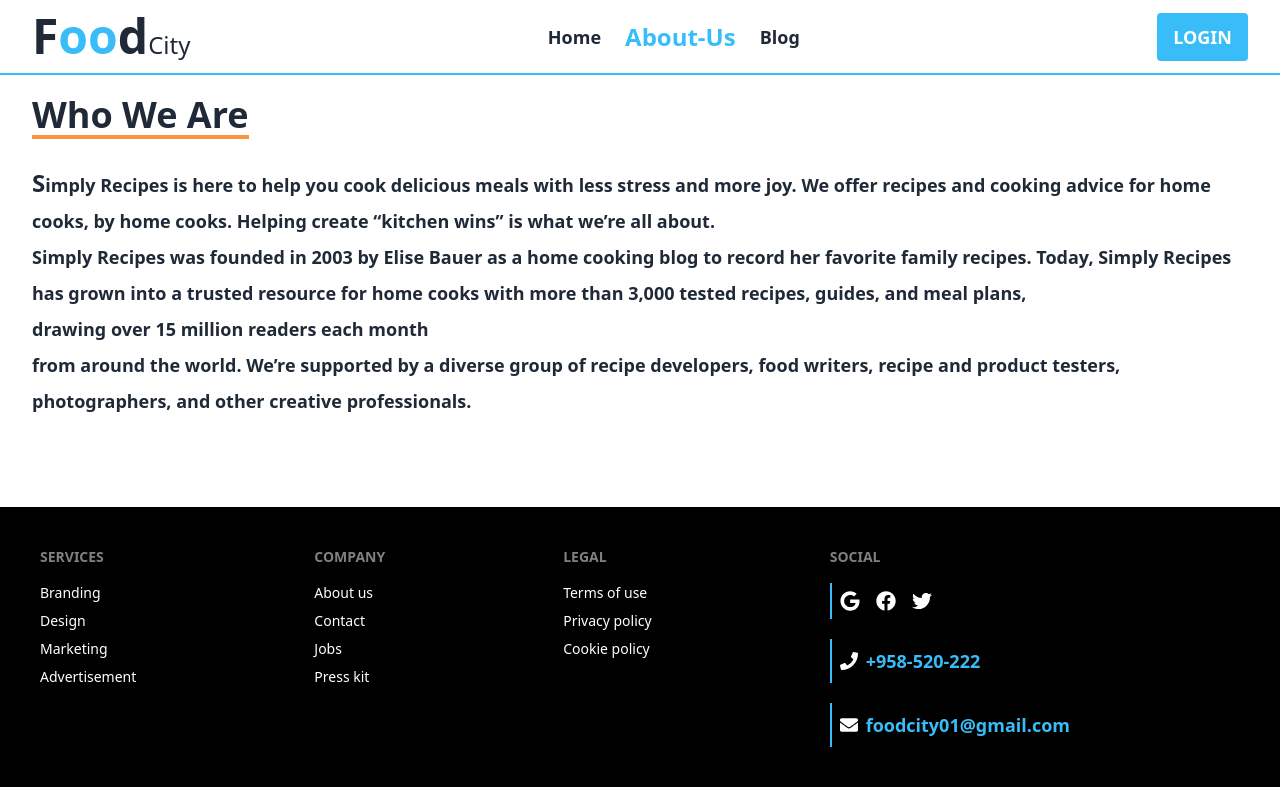
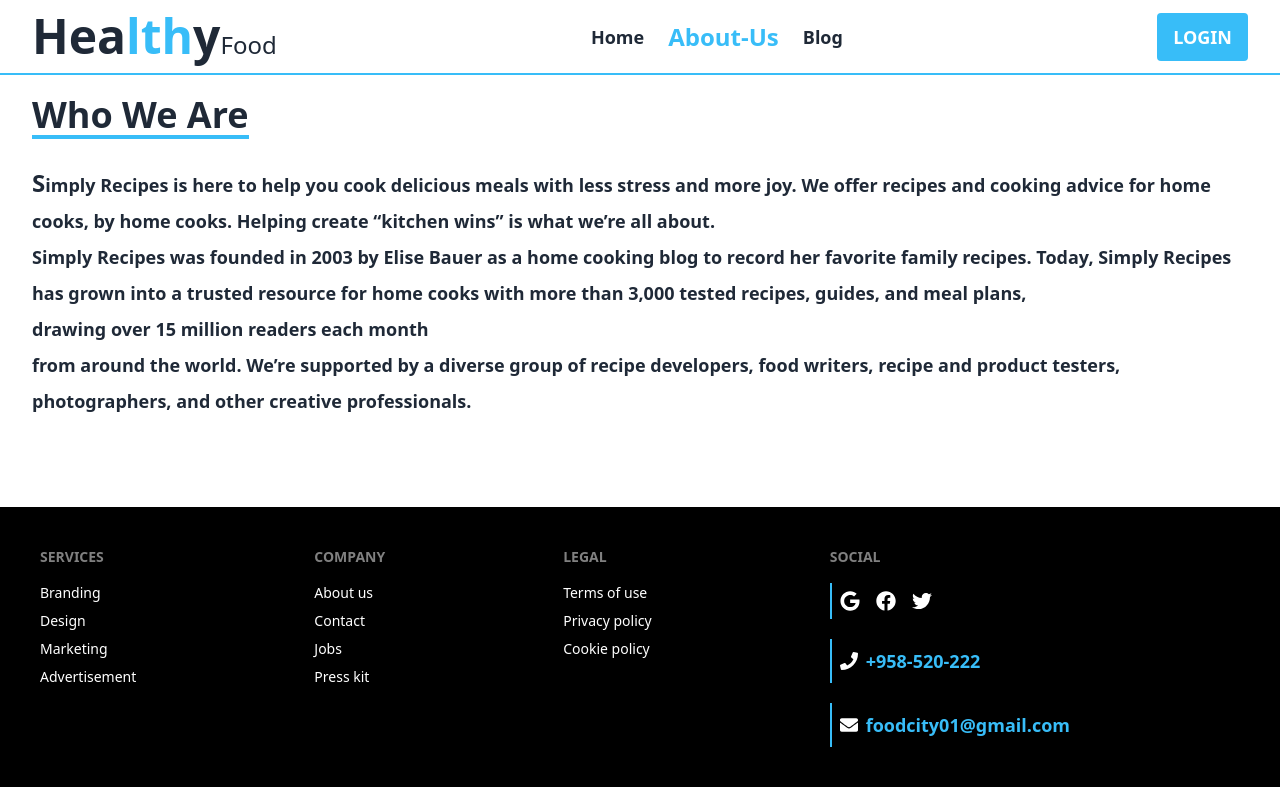
Before and after one commit to Auporna-Barua/recepe-client, a React (Vite) app: page /about in a window 1280 px wide. Built offline with nearby package versions, Linux system fonts and the light colour scheme; no server answers.

Commit message:
add navbar on home page and logo design for navbar

```diff
--- a/index.html
+++ b/index.html
@@ -2,7 +2,7 @@
 <html lang="en">
   <head>
     <meta charset="UTF-8" />
-    <link rel="icon" type="image/svg+xml" href="/vite.svg" />
+    <link rel="icon" type="image/svg+xml" href="/src/assets/logo.jpg" />
     <meta name="viewport" content="width=device-width, initial-scale=1.0" />
     <title>Healthy Food</title>
   </head>
--- a/src/components/navbar/Navbar.jsx
+++ b/src/components/navbar/Navbar.jsx
@@ -1,7 +1,7 @@
 import { useContext } from "react";
 import { Link, NavLink } from "react-router-dom";
 import { AuthContext } from "../../providers/AuthProvider";
-
+import logo from "../../assets/logo.jpg";
 const Navbar = () => {
   const { user, logOut } = useContext(AuthContext);
 
@@ -12,13 +12,13 @@ const Navbar = () => {
   };
 
   return (
-    <div className="lg:flex lg:justify-between lg:items-center lg:px-8 p-3 lg:p-0 lg:py-3 border-b-2 border-sky-400 mb-4">
+    <div className="lg:flex lg:justify-between lg:items-center lg:px-8 p-3 lg:p-0 lg:py-3 border-b-2 border-sky-400 ">
       <Link to={"/"}>
         <p>
           <span className="text-5xl font-bold">
-            F<span className="font-extrabold text-sky-400">oo</span>d
+            Hea<span className="font-extrabold text-sky-400">lth</span>y
           </span>
-          <span className="text-2xl">City</span>
+          <span className="text-2xl">Food</span>
         </p>
       </Link>
 
--- a/src/layout's/Main.jsx
+++ b/src/layout's/Main.jsx
@@ -1,9 +1,11 @@
 import Footer from "../components/footer/Footer";
 import { Outlet } from "react-router-dom";
+import Navbar from "../components/navbar/Navbar";
 
 function Main() {
   return (
     <div>
+      <Navbar></Navbar>
       <Outlet></Outlet>
       <Footer></Footer>
     </div>
--- a/src/pages/About/About.jsx
+++ b/src/pages/About/About.jsx
@@ -6,7 +6,7 @@ const About = () => {
     <div>
       <Navbar></Navbar>
       <div>
-        <h2 className="font-bold text-4xl border-b-4 border-orange-400 w-fit mx-8 mt-5">
+        <h2 className="font-bold text-4xl border-b-4 border-sky-400 w-fit mx-8 mt-5">
           Who We Are
         </h2>
         <p className="font-semibold text-lg mt-5 px-8 py-2 leading-loose">
--- a/src/pages/Blog/Blog.jsx
+++ b/src/pages/Blog/Blog.jsx
@@ -17,7 +17,7 @@ const Blog = () => {
             <div className="text-center">
               <button
                 onClick={toPdf}
-                className="btn bg-orange-400 hover:bg-orange-400 border-none font-lg font-bold"
+                className="btn bg-sky-400 hover:bg-sky-400 border-none font-lg font-bold"
               >
                 Generate Pdf <FaArrowDown className="ms-3"></FaArrowDown>
               </button>
@@ -36,7 +36,7 @@ const Blog = () => {
             <br /> <span className="font-bold">Control Component:</span> A
             Controlled Component is one that takes its current value through
             props and notifies changes through callbacks like onChange. A parent
-            component "controls" it by handling the callback and managing its
+            component 'controls' it by handling the callback and managing its
             own state and passing the new values as props to the controlled
             component. <br />
             <span className="font-bold mt-2">uncontrolled Component:</span> A
```
Also changed, not shown: src/assets/logo.jpg (added).
